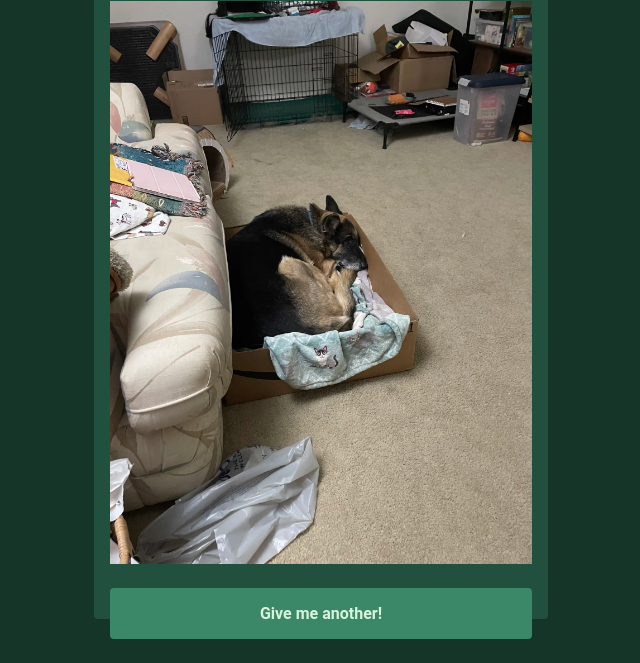
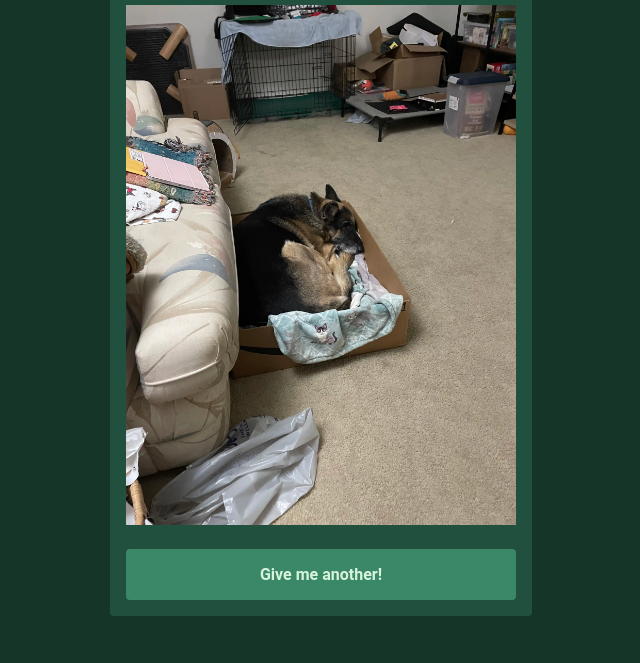
Before and after one commit to cmedina-dev/basil-project, a plain HTML site: page index.html in a window 1280 px wide. Shown: the part 137-800 px from the top of the page, without its empty margins (319-959 px from the left). Drawn offline with Linux system fonts and the light colour scheme.

Commit message:
fix resizing in chrome

```diff
--- a/main.css
+++ b/main.css
@@ -60,7 +60,7 @@ body {
 /* Styles for screens LARGER than 800px */
 @media (min-width: 868px) {
     .card {
-        max-width: 66dvw;  /*  Limit to 33dvw on larger screens */
+        /* max-width: 66dvw;  Limit to 33dvw on larger screens */
         width: auto;     /* Allow the card to shrink if its content is smaller */
     }
 }
@@ -79,9 +79,11 @@ body {
 .card img {
     /* Correct responsive image handling */
     max-width: 100%; /* Must be 100% of the card. */
-    height: 100%;    /* Maintain aspect ratio. */
+    height: auto;    /* Maintain aspect ratio.  Crucially, use 'auto' */
     object-fit: contain; /* Fit within the card, no overflow. */
     display: block;     /* Remove extra space below inline images. */
+    max-height: 65vh; /* added max height. */
+
 }
 
 .card button {
```
